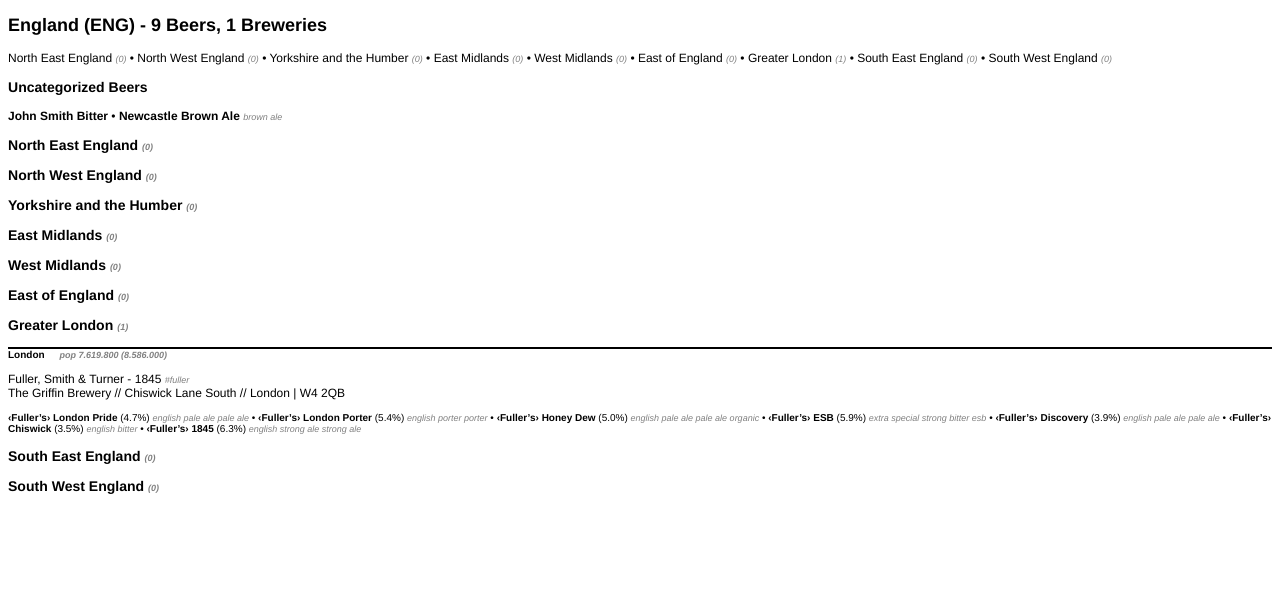
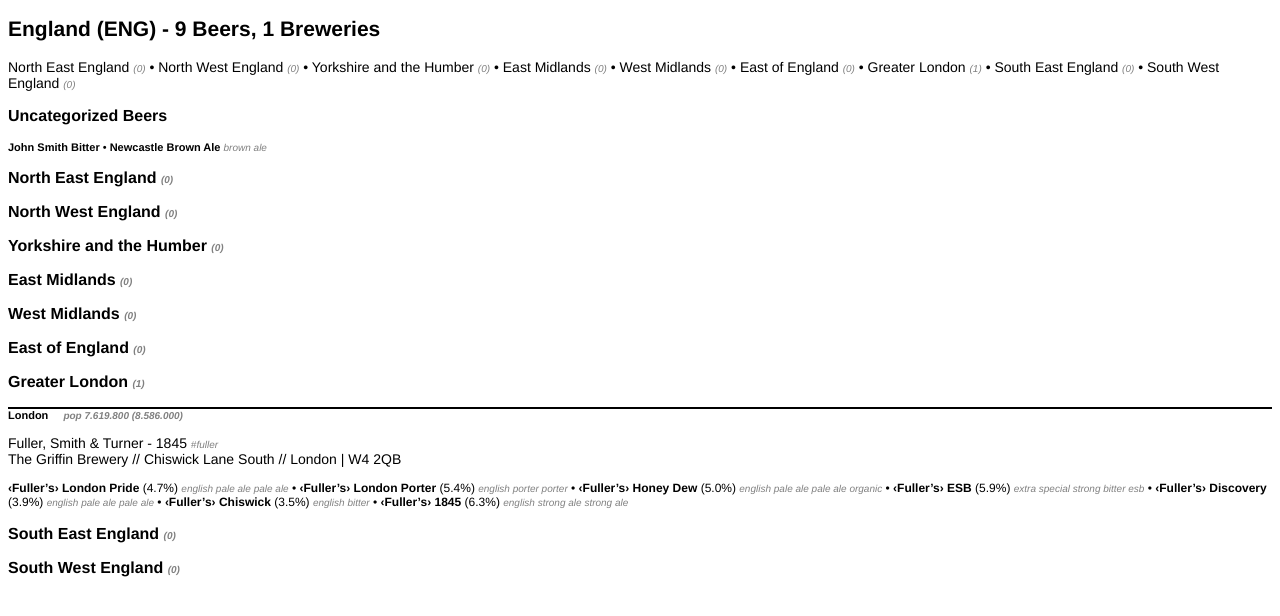
Before and after one commit to beerbook/beerbook.github.io, a Jekyll site: the page built from _pages/europe/en-england.md, in a window 1280 px wide. Shown: the top 616 px of the page. Built offline with Jekyll 4.4.1, drawn with Linux system fonts in a browser that asks for light colours.

Commit message:
Update book.css

```diff
--- a/css/book.css
+++ b/css/book.css
@@ -1,31 +1,40 @@
 
 /****
    font size styles (definitions)
-    use 12px normal
-    and 10px smaller  - city header, beers brewery info, etc
-    and 9px smallest  - tags,
  *****/
 
 body {
   font-family: "Helvetica Neue", Helvetica, Arial, sans-serif;
-  font-size: 12px;
+  font-size: 14px;
 }
 
+h3 {
+   /* state/region header */
+  font-size: 16px;
+}
+
+h3 + p  {
+  /* cities nav header
+      fix: add css!!!
+   */
+  font-size: 11px;
+}
 
 h5 {
  /* city header */
-  font-size: 10px;
+  font-size: 11px;
 }
 
 
 .count, .tags, .pop, .key {
-  font-size: 9px;
+  font-size: 10px;
 }
 
 .brewery-details,
 .beers  {
-  font-size: 10px;
+  font-size: 12px;
 }
+
 
 /****
   more style
```
